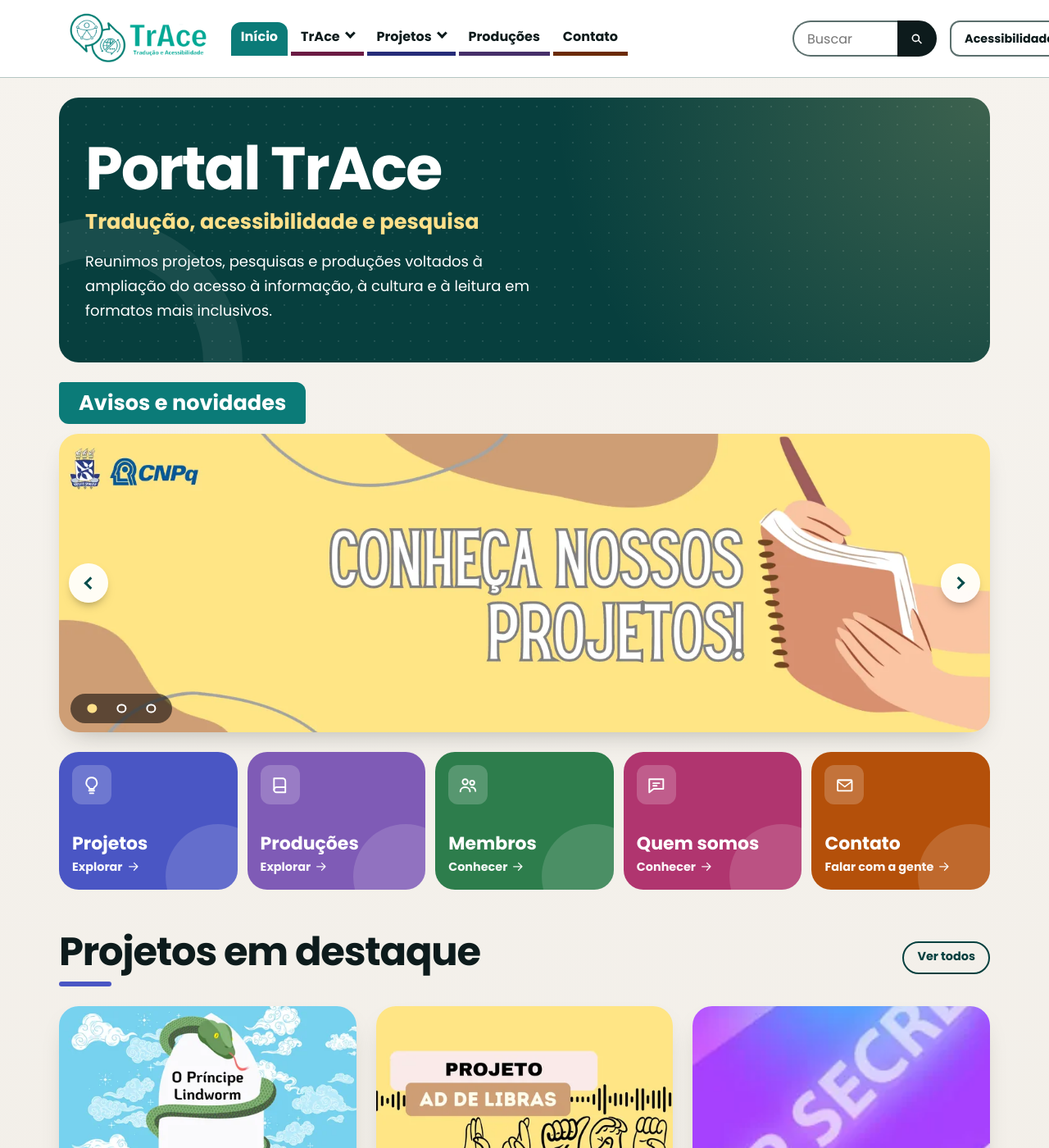
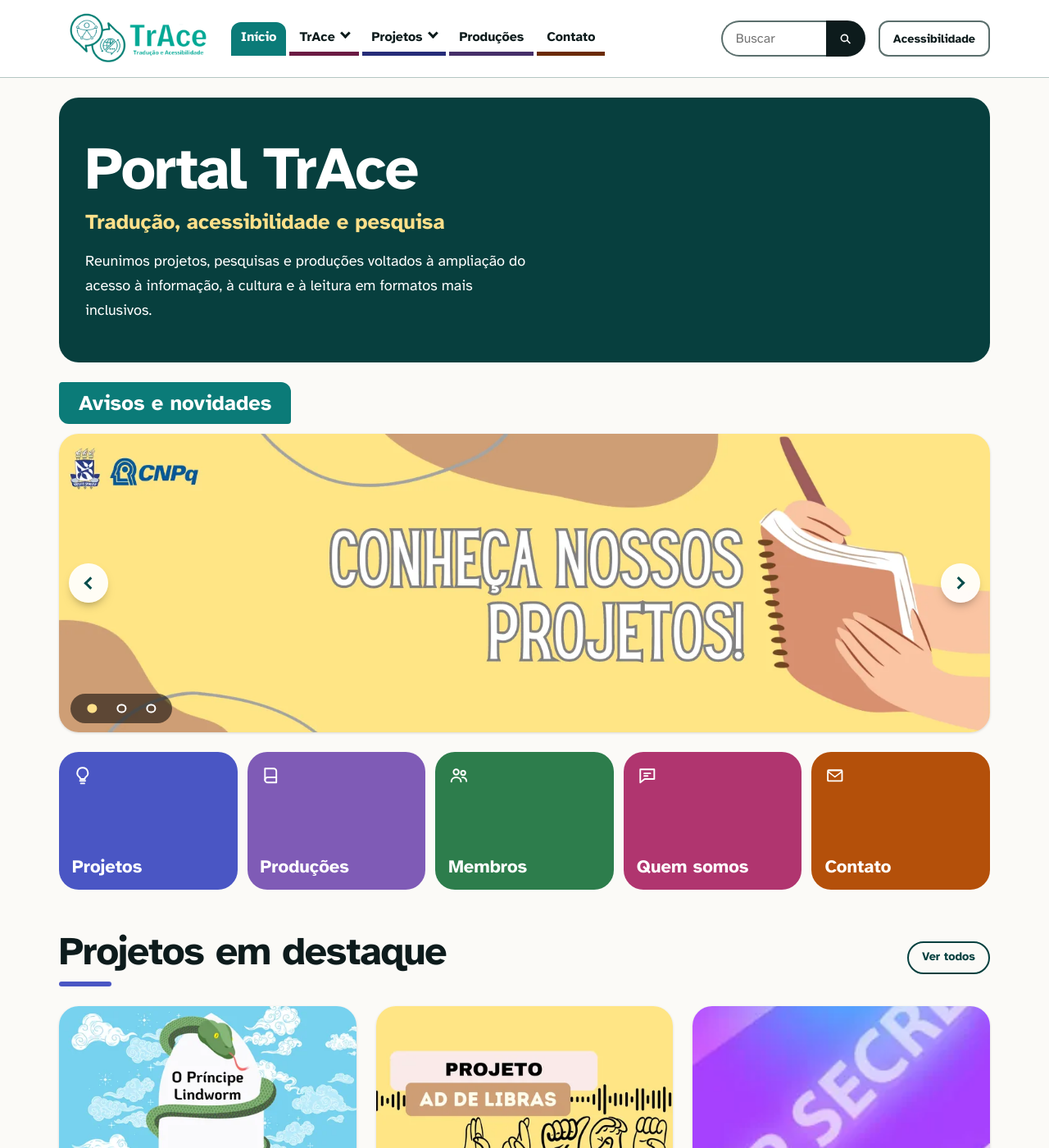
Before and after one commit to Niuuzinho/site-trace-teste, a Jekyll site: the page built from index.html, in a window 1280 px wide and 1400 px high. Shown: the whole window at 82% size. Built offline with Jekyll 4.4.1, drawn with Linux system fonts in a browser that asks for light colours; some of the changed text lies outside the part shown.

Commit message:
Teste: menos cara de template (fonte, barrinhas, pastéis, brilhos, setas)
Co-Authored-By: Claude Sonnet 5.5 <noreply@anthropic.com>
Claude-Session: https://claude.ai/code/session_01AbHHXVauvBZ2sfPmWDepMS

```diff
--- a/assets/css/main.css
+++ b/assets/css/main.css
@@ -1642,3 +1642,28 @@ html[data-contraste="alto"] .esqueleto span { background: var(--tinta); }
 
 /* Filtros: em telas baixas deixam de acompanhar a rolagem (assim nenhum controle fica cortado) */
 @media (min-width: 56em) and (max-height: 54.99rem) { .com-filtros > .filtros { position: static; max-height: none; overflow: visible; } }
+
+/* ===== TESTE "menos cara de template" (branch apenas; para desfazer, apague daqui até o fim do arquivo) =====
+   1) fonte Atkinson Hyperlegible no site todo  2) sem barrinha embaixo dos títulos (exceto títulos de seção da inicial)
+   3) fundo neutro e sombras discretas          4) cartões escuros lisos, sem pontinhos e sem brilho amarelo
+   5) menos setas e menos ícones em quadradinho  6) cartões de projeto com visual de lista, não de cartão flutuante */
+:root {
+  --texto: "Atkinson Hyperlegible", Verdana, Tahoma, system-ui, sans-serif;
+  --fundo: #fbfaf7; --fundo-2: #fbfaf7;
+  --sombra-1: 0 1px 3px rgb(0 0 0 / 0.14);
+  --sombra-2: 0 2px 6px rgb(0 0 0 / 0.16);
+}
+.galeria-sec h2::after, section.bloco > h2::after, .secao-topo.car-titulo h2::after,
+.prod-pagina .resumo > h2::after, .prod-pagina .prod-outras > h2::after,
+.sec-larga > h2::after, .proj-downloads > h2::after { display: none; }
+.mod-hero, .mod-cta, .pagina-corpo > .encontre, .contato-info, .pagina-corpo > .pessoas-faixa, .faixa-card, .destaque-pessoa { background-image: none; }
+.mod-tile::after { display: none; }
+.mod-tile-icone { background: none; width: auto; height: auto; place-items: start; }
+.mod-tile-mais { display: none; }
+.cartao-mais { display: none; }
+.cartao-proj { box-shadow: none; border: 1px solid var(--t-banda); }
+.cartao-ref, .cartao-proj { background: var(--cartao); }
+.cartao-ref { border: 1px solid var(--t-banda); box-shadow: none; }
+.cartao-ref .temas li, .cartao-proj .temas li { background: var(--t-suave); }
+.cartao-ref .cartao-topo::before { display: none; }
+.mod-hero::before { display: none; }
```
Also changed, not shown: CLAUDE.md (+3 -0 lines).
